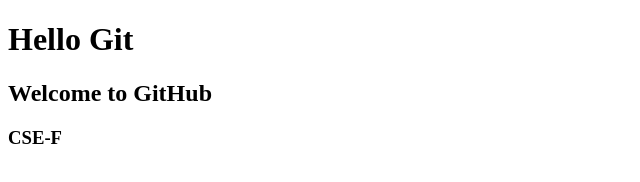
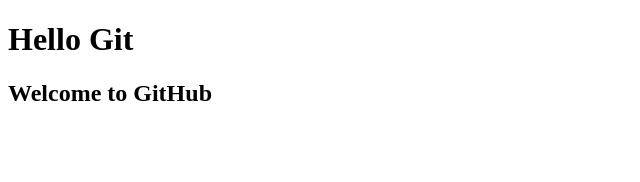
Before and after one commit to jasmithaKunchakuri/git-repo, a plain HTML site: page index.html in a window 1280 px wide. Shown: the full height of the page, 0-640 px from the left. Drawn offline with Linux system fonts and the light colour scheme.

Commit message:
Update index.html

```diff
--- a/index.html
+++ b/index.html
@@ -8,6 +8,5 @@
 <body>
     <h1>Hello Git</h1>
     <h2>Welcome to GitHub</h2>
-    <h3>CSE-F</h3>
 </body>
 </html>
```
